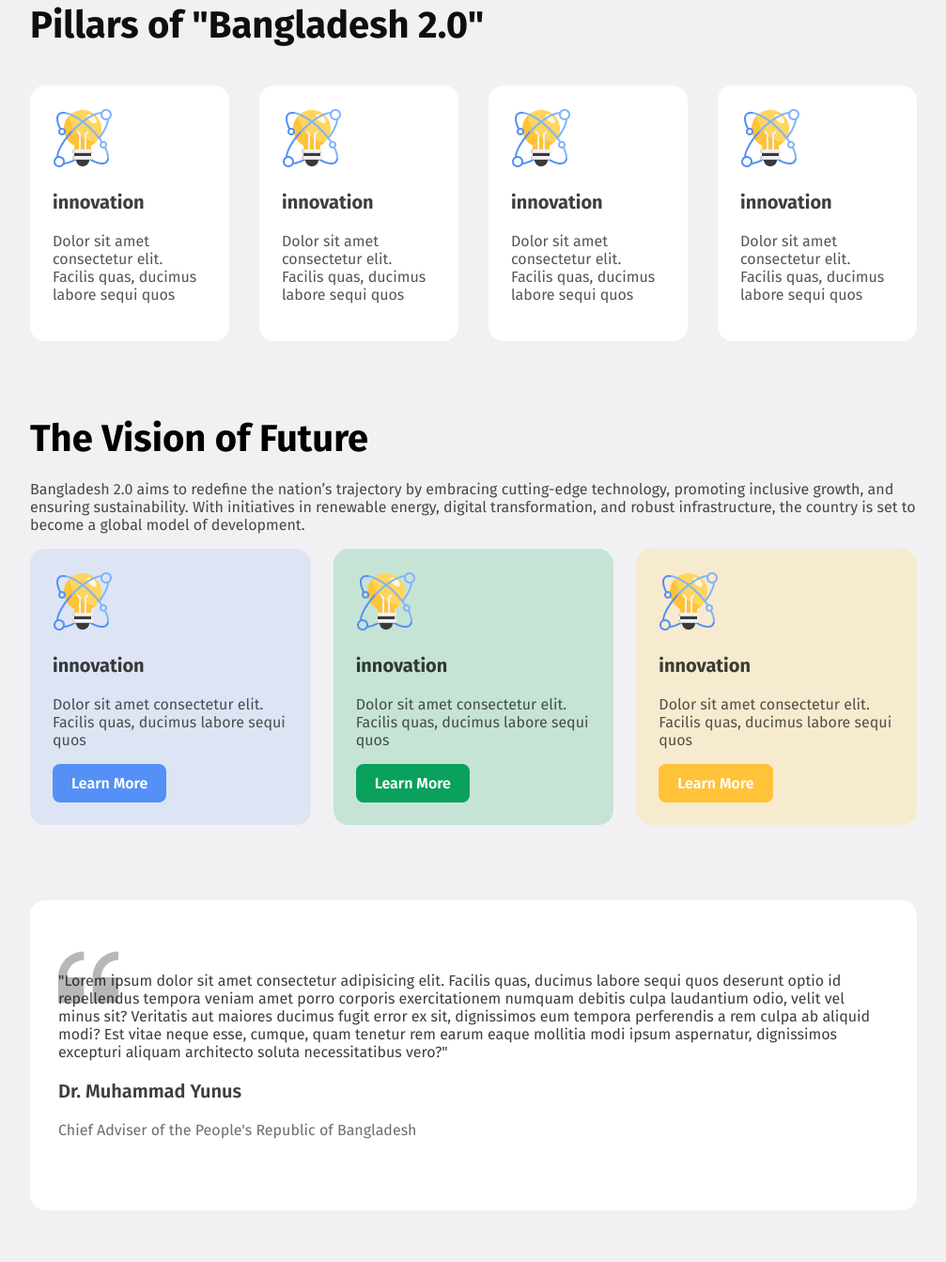
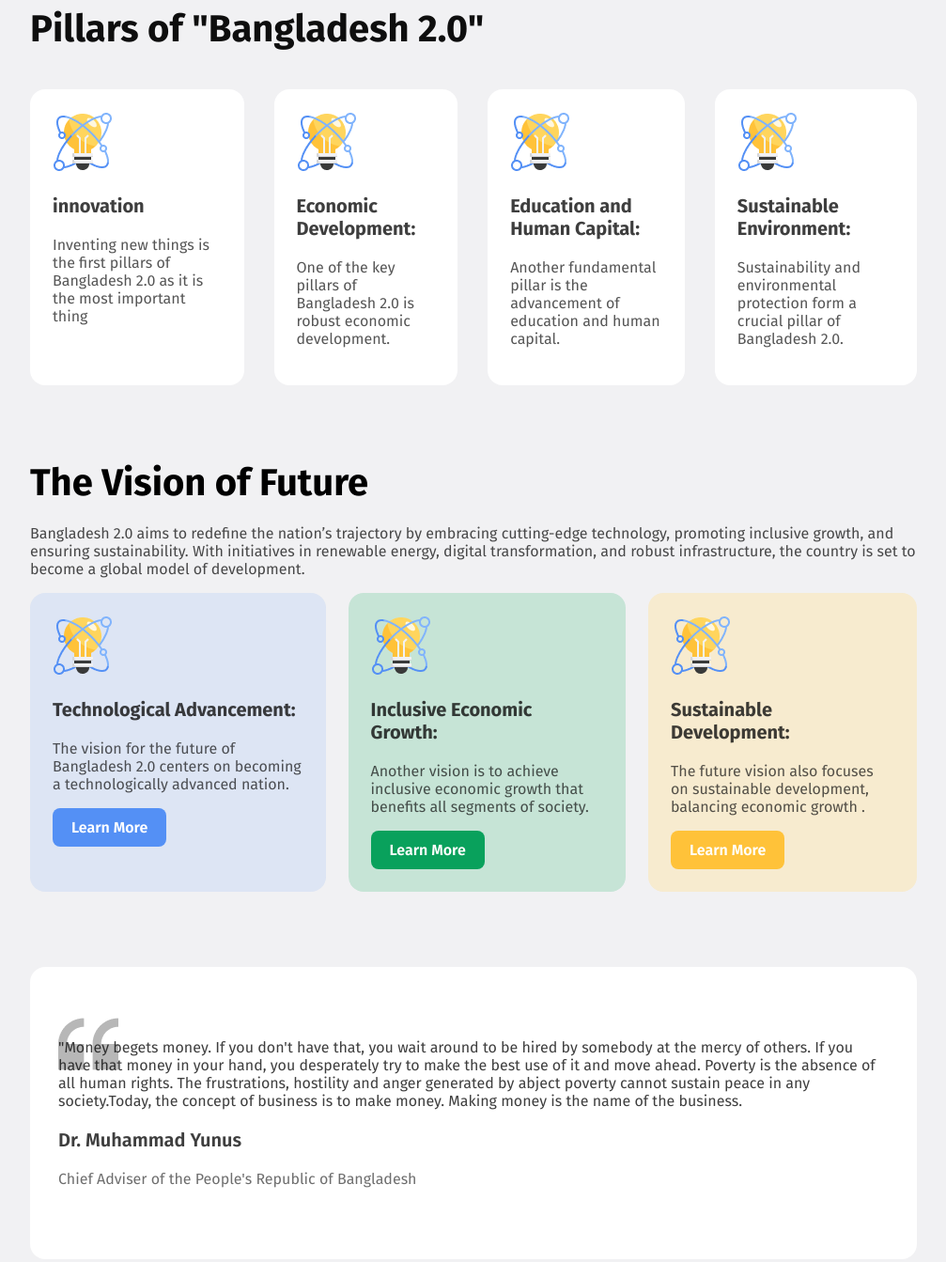
Before and after one commit to sohail4612/assignment01, a plain HTML site: page index.html in a window 1280 px wide. Shown: the part 1237-2580 px from the top of the page at 94% size, without its empty margins (136-1143 px from the left). Drawn offline with Linux system fonts and the light colour scheme.

Commit message:
changed dummy texts

```diff
--- a/index.html
+++ b/index.html
@@ -33,26 +33,26 @@
                 <div class="card1">
                     <img class="card-image" src="assets/card-icon.png" alt="card icon">
                     <p class="card-title fira-sans-bold">innovation</p>
-                    <p class="card-text fira-sans-regular">Dolor sit amet consectetur elit. Facilis quas,
-                        ducimus labore sequi quos </p>
+                    <p class="card-text fira-sans-regular">Inventing new things is the first pillars of Bangladesh 2.0
+                        as it is the most important thing </p>
                 </div>
                 <div class="card1">
                     <img class="card-image" src="assets/card-icon.png" alt="card icon">
-                    <p class="card-title fira-sans-bold">innovation</p>
-                    <p class="card-text fira-sans-regular">Dolor sit amet consectetur elit. Facilis quas,
-                        ducimus labore sequi quos </p>
+                    <p class="card-title fira-sans-bold">Economic Development:</p>
+                    <p class="card-text fira-sans-regular">One of the key pillars of Bangladesh 2.0 is robust economic
+                        development.</p>
                 </div>
                 <div class="card1">
                     <img class="card-image" src="assets/card-icon.png" alt="card icon">
-                    <p class="card-title fira-sans-bold">innovation</p>
-                    <p class="card-text fira-sans-regular">Dolor sit amet consectetur elit. Facilis quas,
-                        ducimus labore sequi quos </p>
+                    <p class="card-title fira-sans-bold">Education and Human Capital:</p>
+                    <p class="card-text fira-sans-regular">Another fundamental pillar is the advancement of education
+                        and human capital. </p>
                 </div>
                 <div class="card1">
                     <img class="card-image" src="assets/card-icon.png" alt="card icon">
-                    <p class="card-title fira-sans-bold">innovation</p>
-                    <p class="card-text fira-sans-regular">Dolor sit amet consectetur elit. Facilis quas,
-                        ducimus labore sequi quos </p>
+                    <p class="card-title fira-sans-bold">Sustainable Environment:</p>
+                    <p class="card-text fira-sans-regular">Sustainability and environmental protection form a crucial
+                        pillar of Bangladesh 2.0. </p>
                 </div>
             </div>
 
@@ -68,35 +68,33 @@
                 <div class="vision-cards">
                     <div class="card2">
                         <img class="card-image" src="assets/card-icon.png" alt="card icon">
-                        <p class="card-title fira-sans-bold">innovation</p>
-                        <p class="card-text fira-sans-regular">Dolor sit amet consectetur elit. Facilis quas,
-                            ducimus labore sequi quos </p>
+                        <p class="card-title fira-sans-bold">Technological Advancement:</p>
+                        <p class="card-text fira-sans-regular">The vision for the future of Bangladesh 2.0 centers on
+                            becoming a technologically advanced nation.</p>
                         <a href=""><button class="button3 fira-sans-semibold">Learn More</button></a>
                     </div>
                     <div class="card3">
                         <img class="card-image" src="assets/card-icon.png" alt="card icon">
-                        <p class="card-title fira-sans-bold">innovation</p>
-                        <p class="card-text fira-sans-regular">Dolor sit amet consectetur elit. Facilis quas,
-                            ducimus labore sequi quos </p>
+                        <p class="card-title fira-sans-bold">Inclusive Economic Growth:</p>
+                        <p class="card-text fira-sans-regular">Another vision is to achieve inclusive economic growth
+                            that benefits all segments of society.</p>
                         <a href=""><button class="button4 fira-sans-semibold">Learn More</button></a>
                     </div>
                     <div class="card4">
                         <img class="card-image" src="assets/card-icon.png" alt="card icon">
-                        <p class="card-title fira-sans-bold">innovation</p>
-                        <p class="card-text fira-sans-regular">Dolor sit amet consectetur elit. Facilis quas,
-                            ducimus labore sequi quos </p>
+                        <p class="card-title fira-sans-bold">Sustainable Development:</p>
+                        <p class="card-text fira-sans-regular">The future vision also focuses on sustainable
+                            development, balancing economic growth .</p>
                         <a href=""><button class="button5 fira-sans-semibold">Learn More</button></a>
                     </div>
                 </div>
         </section>
         <section id="quote">
-            <p class="quote-text fira-sans-regular">"Lorem ipsum dolor sit amet consectetur adipisicing elit. Facilis
-                quas, ducimus labore sequi quos
-                deserunt optio id repellendus tempora veniam amet porro corporis exercitationem numquam debitis culpa
-                laudantium odio, velit vel minus sit? Veritatis aut maiores ducimus fugit error ex sit, dignissimos eum
-                tempora perferendis a rem culpa ab aliquid modi? Est vitae neque esse, cumque, quam tenetur rem earum
-                eaque mollitia modi ipsum aspernatur, dignissimos excepturi aliquam architecto soluta necessitatibus
-                vero?"</p>
+            <p class="quote-text fira-sans-regular">"Money begets money. If you don't have that, you wait around to be
+                hired by somebody at the mercy of others. If you have that money in your hand, you desperately try to
+                make the best use of it and move ahead. Poverty is the absence of all human rights. The frustrations,
+                hostility and anger generated by abject poverty cannot sustain peace in any society.Today, the concept
+                of business is to make money. Making money is the name of the business.</p>
             <p class="quote-author fira-sans-semibold">Dr. Muhammad Yunus</p>
             <p class="author-designation fira-sans-regular">Chief Adviser of the People's Republic of Bangladesh</p>
         </section>
@@ -121,7 +119,7 @@
                             </td>
                         </tr>
                         <tr>
-                            <td>Do you believe Bangladesh is on the right path toward becoming a developed nation?</td>
+                            <td>Do you believe Bangladesh will be a developed nation in near future?</td>
                             <td>
                                 <select class="fira-sans-medium">
                                     <option value="agree">Yes, I Agree</option>
@@ -130,7 +128,7 @@
                             </td>
                         </tr>
                         <tr>
-                            <td>Do you believe Bangladesh is on the right path toward becoming a developed nation?</td>
+                            <td>Do you think inflation is the main problem in Bangladesh's way?</td>
                             <td>
                                 <select class="fira-sans-medium">
                                     <option value="agree">Yes, I Agree</option>
@@ -159,10 +157,9 @@
                         <p>Date: 05/01/2025</p>
                         <p>Time: 10.25 PM</p>
                     </div>
-                    <p class="recent-news-article-description fira-sans-regular">Not until the creation and maintenance
-                        of decent conditions of life for all people are recognized
-                        and accepted as a common obligation of all people and all countries—not until then shall we,
-                        with a certain degree of justification, be able to speak of humankind as civilized</p>
+                    <p class="recent-news-article-description fira-sans-regular">Al Jazeera visits areas Bangladesh from
+                        the military in Dhaka where establishing a civil administration is the next task for
+                        pro-army forces.</p>
                     <a href=""><button class="button2 fira-sans-semibold">Read More</button></a>
                 </div>
             </div>
@@ -171,8 +168,8 @@
                     <p class="recent-news-article-title fira-sans-bold">Bangladesh Launches New Satellite</p>
                     <img class="satellite-image" src="assets/al-jazeera.png" alt="al-jazeera logo">
                     <div class="date-time fira-sans-regular">
-                        <p>Date: 05/01/2025</p>
-                        <p>Time: 10.25 PM</p>
+                        <p>Date: 03/01/2025</p>
+                        <p>Time: 7.13 AM</p>
                     </div>
                     <p class="recent-news-article-description fira-sans-regular">Not until the creation and maintenance
                         of decent conditions of life for all people are recognized
@@ -188,13 +185,15 @@
                     <p class="recent-news-article-title fira-sans-bold">Bangladesh Launches New Satellite</p>
                     <img src="assets/al-jazeera.png" alt="al-jazeera logo">
                     <div class="date-time fira-sans-regular">
-                        <p>Date: 05/01/2025</p>
-                        <p>Time: 10.25 PM</p>
+                        <p>Date: 01/01/2025</p>
+                        <p>Time: 9.25 PM</p>
                     </div>
-                    <p class="recent-news-article-description fira-sans-regular">Not until the creation and maintenance
-                        of decent conditions of life for all people are recognized
-                        and accepted as a common obligation of all people and all countries—not until then shall we,
-                        with a certain degree of justification, be able to speak of humankind as civilized</p>
+                    <p class="recent-news-article-description fira-sans-regular">Bangladesh has ordered a commission to
+                        investigate a failed 2009 paramilitary mutiny and subsequent crackdown, including the role of
+                        alleged “foreign” backers, the inquiry chief said.
+
+                        The mutineers stole thousands of weapons from the headquarters of the Bangladesh Rifles (BDR)
+                        paramilitary force before embarking on a killing spree in the barracks in February 2009.</p>
                     <a href=""><button class="button2 fira-sans-semibold">Read More</button></a>
                 </div>
             </div>
--- a/styles/styles.css
+++ b/styles/styles.css
@@ -50,6 +50,12 @@ nav {
   font-size: 18px;
 
 }
+.button1:hover {
+  color: #FFFFFF;
+  background-color: #006A50;
+  cursor: pointer;
+
+}
 
 /* banner styles */
 #banner {
@@ -76,10 +82,17 @@ nav {
 .button2 {
   padding: 17px 34px;
   font-size: 18px;
-  border: none;
+  border-color: #006A50;
   border-radius: 8px;
   color: #FFFFFF;
   background-color: #006A50;
+}
+.button2:hover {
+  color: #006A50;
+  border-color:  #006A50;
+  background-color:#C6E4D6;
+  cursor: pointer;
+
 }
 
 .banner-content {
@@ -108,7 +121,7 @@ nav {
 .pillars-cards {
   display: flex;
   text-align: start;
-  justify-content: space-between;
+  justify-content: center;
   gap: 32px;
 
 }
@@ -153,7 +166,7 @@ nav {
 .vision-cards {
   display: flex;
   text-align: start;
-  justify-content: space-between;
+  justify-content: center;
   gap: 24px;
 
 }
@@ -323,6 +336,7 @@ select {
   color: #0E0E0E;
   opacity: 70%;
   font-size: 16px;
+  gap: 20px;
 
 }
 
```
